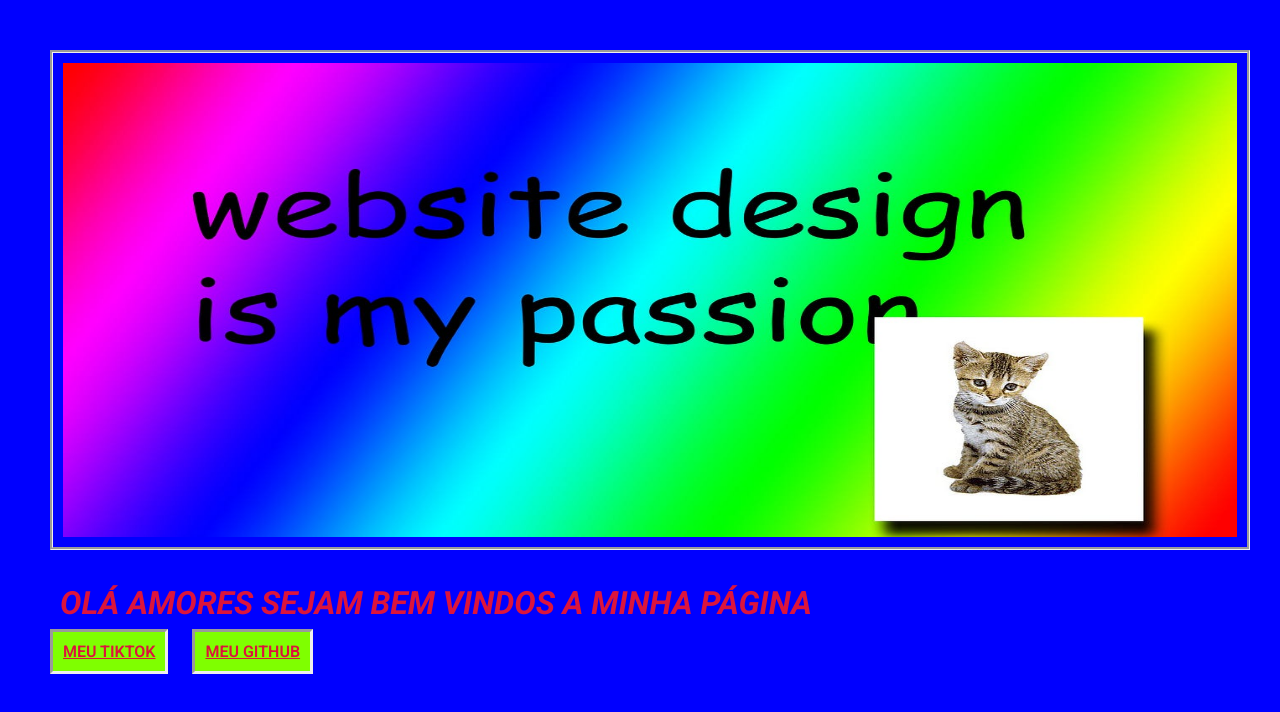
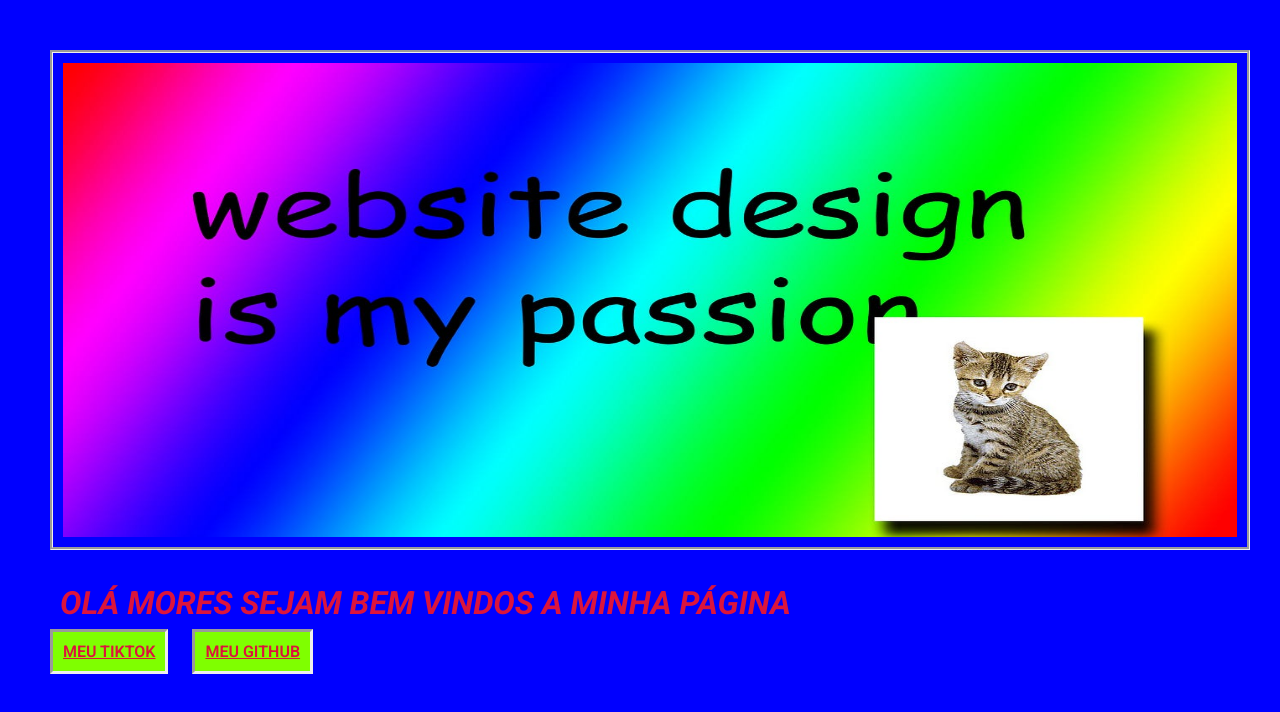
Before and after one commit to DANIEL-GIMENEZ-STORCH/novostitas, a plain HTML site: page linktree.html in a window 1280 px wide. Drawn offline with Linux system fonts and the light colour scheme.

Commit message:
mudando o titulo

```diff
--- a/linktree.html
+++ b/linktree.html
@@ -17,7 +17,7 @@
 
     <img src="images/web-desing-is-my-passion.jpg" alt="imagem" style="width: 100%;">
 
-    <h1>OLÁ AMORES SEJAM BEM VINDOS A MINHA PÁGINA</h1>
+    <h1>OLÁ MORES SEJAM BEM VINDOS A MINHA PÁGINA</h1>
 
     <a href="https://www.tiktok.com/@purederepolho" target="_blank">MEU TIKTOK</a>
 
```
